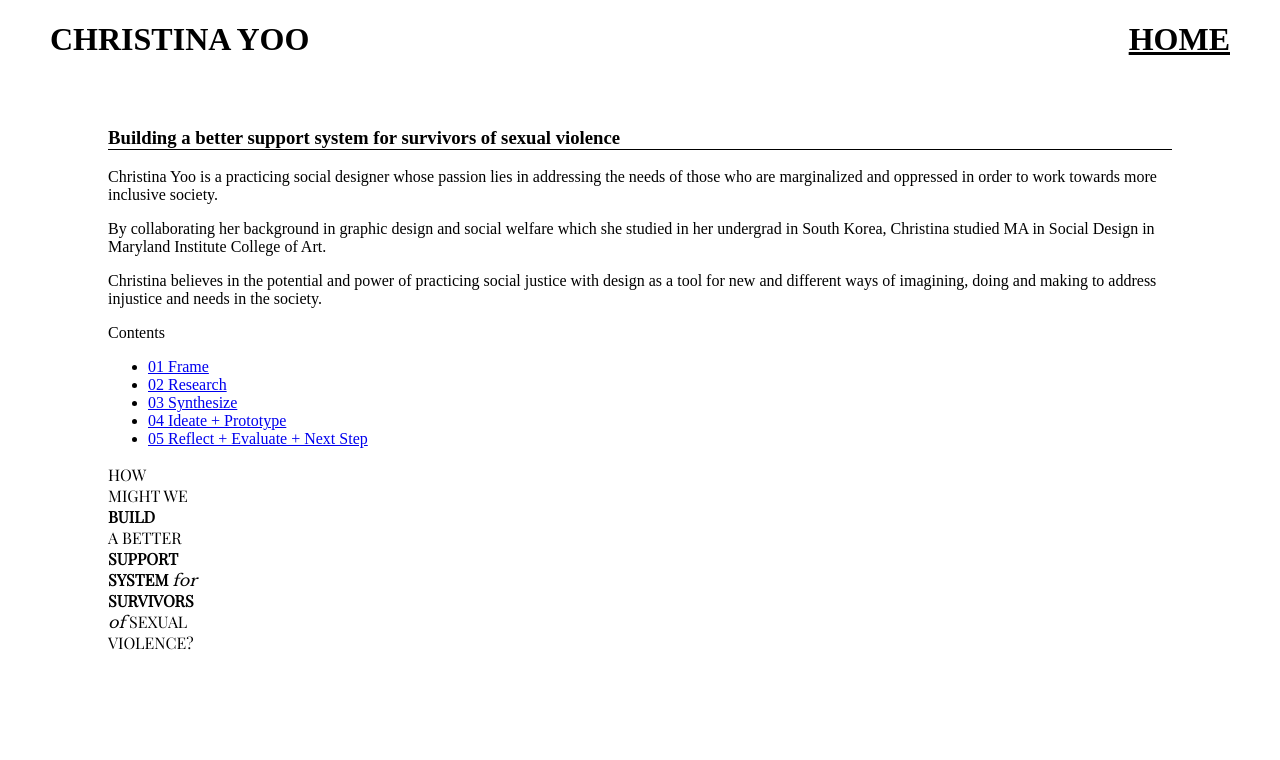
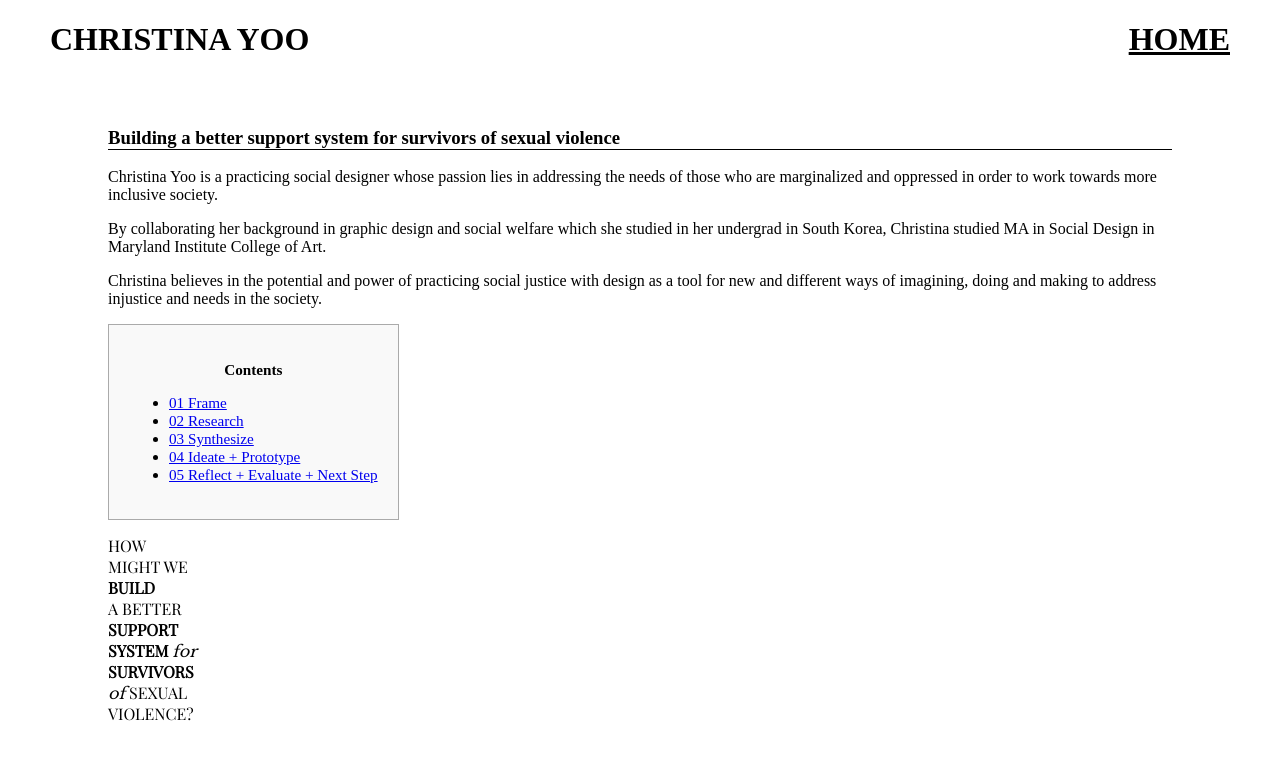
Before and after one commit to apclemens/christina, a Jekyll site: the page built from _artwork/building-a-better-support-system-for-survivors-of-sexual-violence.html, in a window 1280 px wide. Shown: the top 760 px of the page. Built offline with Jekyll 4.4.1, drawn with Linux system fonts in a browser that asks for light colours.

Commit message:
Update _sexual_violence.scss

```diff
--- a/_sass/_sexual_violence.scss
+++ b/_sass/_sexual_violence.scss
@@ -16,7 +16,24 @@
     font-style: italic;
   }
 
+  #toc {
+    background: #f9f9f9 none repeat scroll 0 0;
+    border: 1px solid #aaa;
+    display: table;
+    font-size: 95%;
+    margin-bottom: 1em;
+    padding: 20px;
+    width: auto;
+}
 
+.toc_title {
+    font-weight: 700;
+    text-align: center;
+}
+
+#toc_container li, #toc_container ul, #toc_container ul li{
+    list-style: outside none none !important;
+}
 
 
 }
```
